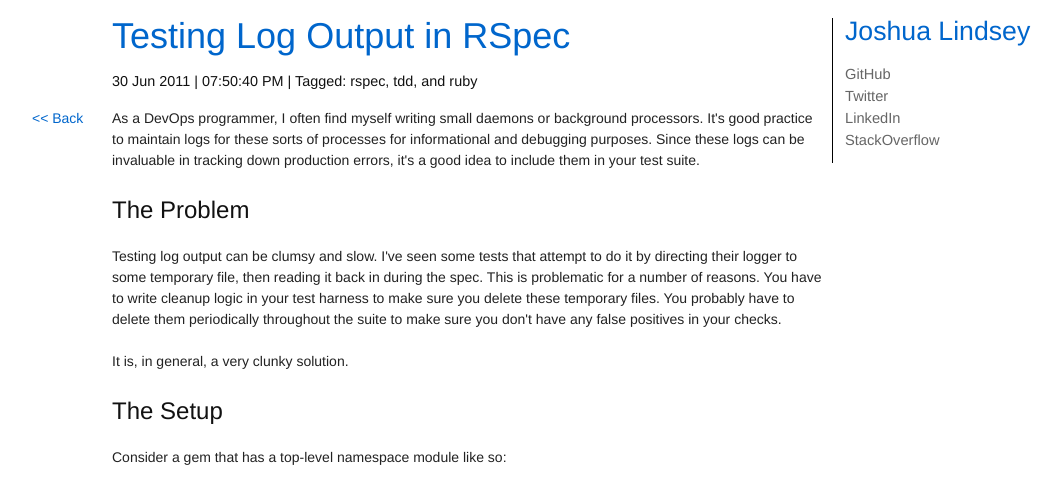
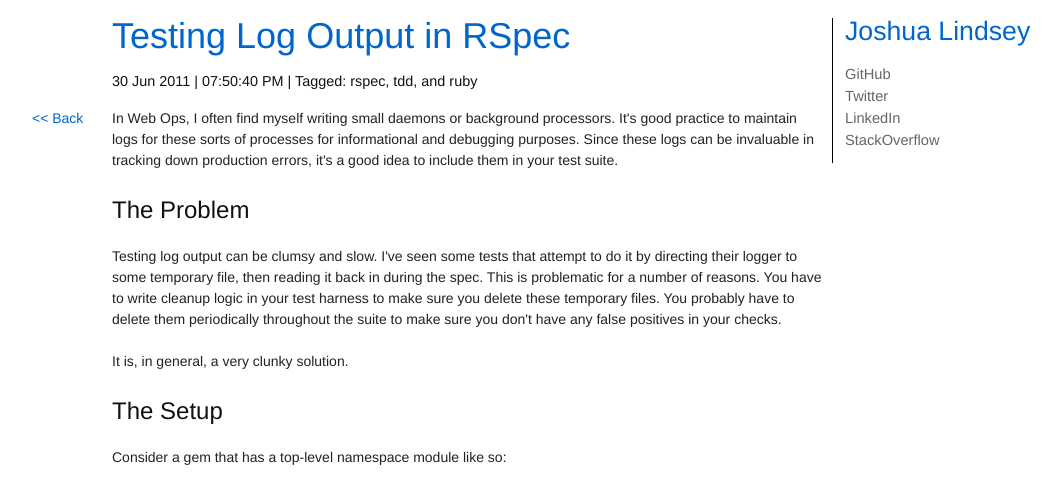
Before and after one commit to jlindsey/blog, a Jekyll site: the page public/2011/06/30/testing-log-output-in-rspec/index.html, which Jekyll copies as it is, in a window 1280 px wide. Shown: the top 487 px of the page, without its empty margins (53-1114 px from the left). Built offline with Jekyll 4.4.1, drawn with Linux system fonts in a browser that asks for light colours; Markdown is read by kramdown in place of the engine named in the settings; comment, search, counter and statistics services are not loaded.

Commit message:
Regenerated for Fri Jul  1 10:19:28 EDT 2011

```diff
--- a/public/2011/06/30/testing-log-output-in-rspec/index.html
+++ b/public/2011/06/30/testing-log-output-in-rspec/index.html
@@ -33,9 +33,9 @@
 <h4>30 Jun 2011 | 07:50:40 PM | Tagged: rspec, tdd, and ruby</h4>
 <span class="pull-2"><a href="/" class="post-backlink">&lt;&lt; Back</a></span>
 
-<p>As a DevOps programmer, I often find myself writing small daemons or background processors. It's good practice to
-maintain logs for these sorts of processes for informational and debugging purposes. Since these logs can be
-invaluable in tracking down production errors, it's a good idea to include them in your test suite.</p>
+<p>In Web Ops, I often find myself writing small daemons or background processors. It's good practice to maintain logs
+for these sorts of processes for informational and debugging purposes. Since these logs can be invaluable in
+tracking down production errors, it's a good idea to include them in your test suite.</p>
 
 <h2>The Problem</h2>
 
```
